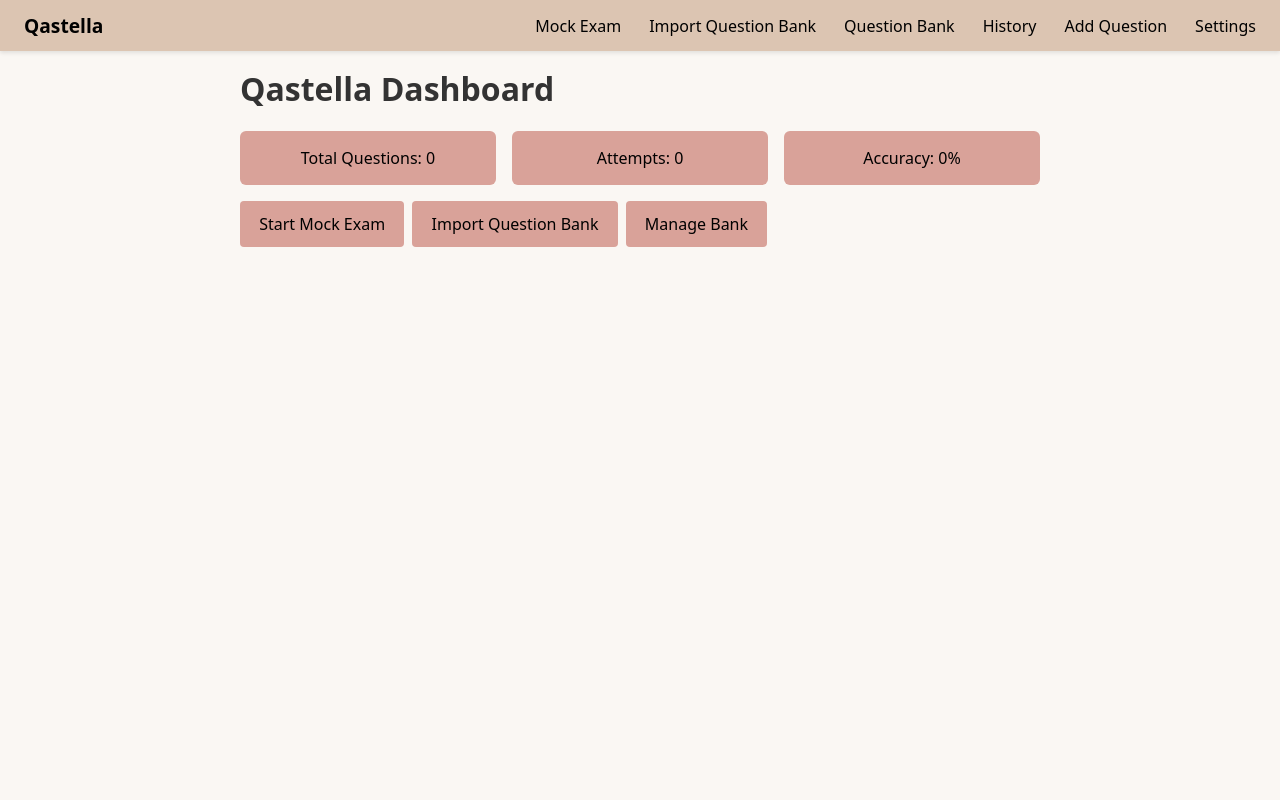
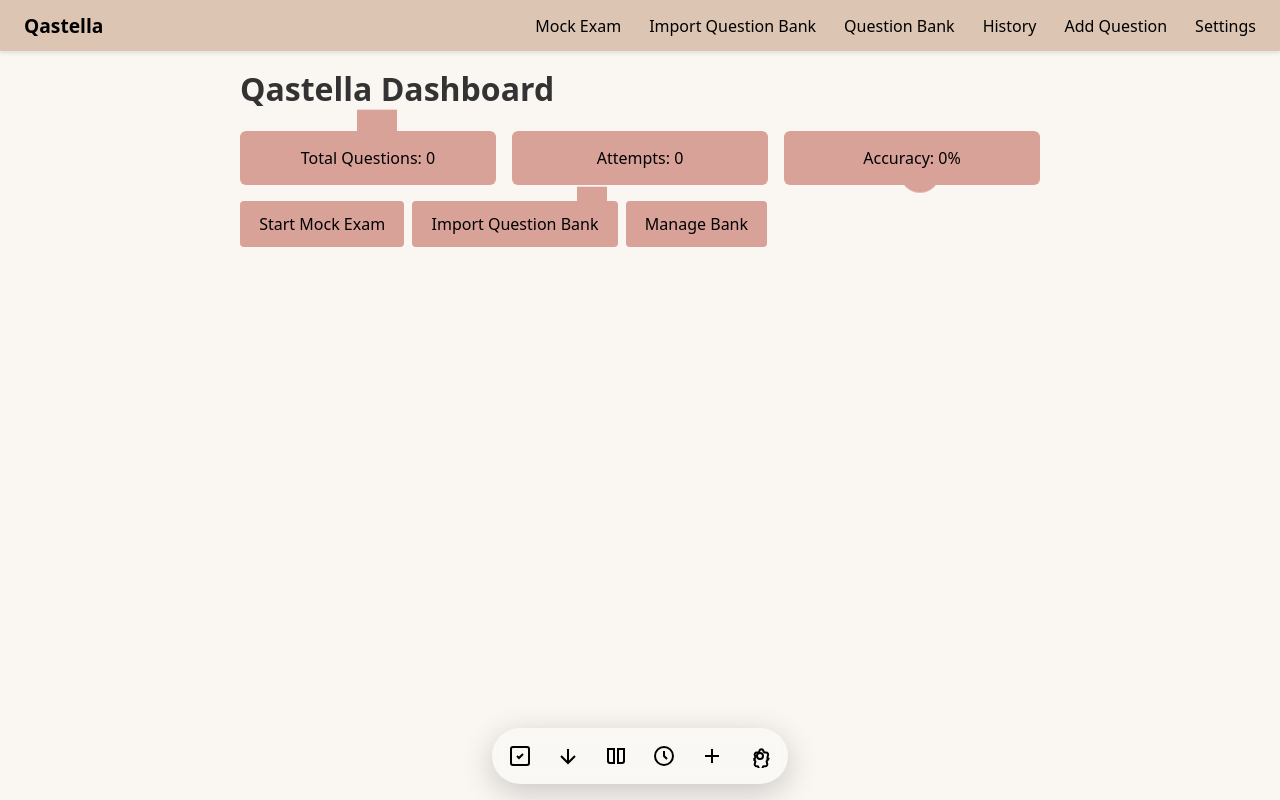
Before and after one commit to honemik/Qastella, a SvelteKit app: page / in a window 1280 px wide. Built offline with nearby package versions, Linux system fonts and the light colour scheme.

Commit message:
Add animated bottom nav and dashboard shapes

```diff
--- a/src/routes/+layout.svelte
+++ b/src/routes/+layout.svelte
@@ -43,3 +43,39 @@
 </nav>
 
 <slot />
+
+<nav class="bottom-nav">
+  <a href="/exam-config" aria-label="Mock Exam">
+    <svg viewBox="0 0 24 24" fill="none" stroke="currentColor" stroke-width="2">
+      <rect x="3" y="3" width="18" height="18" rx="2" />
+      <path d="m9 12 2 2 4-4" />
+    </svg>
+  </a>
+  <a href="/import-questionbank" aria-label="Import Bank">
+    <svg viewBox="0 0 24 24" fill="none" stroke="currentColor" stroke-width="2">
+      <path d="M12 5v14m-7-7 7 7 7-7" />
+    </svg>
+  </a>
+  <a href="/question-bank" aria-label="Question Bank">
+    <svg viewBox="0 0 24 24" fill="none" stroke="currentColor" stroke-width="2">
+      <path d="M4 5h6v14H6a2 2 0 0 1-2-2V5Zm16 0h-6v14h4a2 2 0 0 0 2-2V5Z" />
+    </svg>
+  </a>
+  <a href="/history" aria-label="History">
+    <svg viewBox="0 0 24 24" fill="none" stroke="currentColor" stroke-width="2">
+      <circle cx="12" cy="12" r="9" />
+      <path d="M12 7v5l3 3" />
+    </svg>
+  </a>
+  <a href="/add-question" aria-label="Add Question">
+    <svg viewBox="0 0 24 24" fill="none" stroke="currentColor" stroke-width="2">
+      <path d="M12 5v14M5 12h14" />
+    </svg>
+  </a>
+  <a href="/settings" aria-label="Settings">
+    <svg viewBox="0 0 24 24" fill="none" stroke="currentColor" stroke-width="2">
+      <circle cx="12" cy="12" r="3" />
+      <path d="M19.4 15a1 1 0 0 0 .24 1.09l-.71.71a1 1 0 0 0-.24 1.09l.54 1.87a2 2 0 0 1-1.9 2.53h-1.5a1 1 0 0 0-.95.68l-.39 1.2a2 2 0 0 1-3.8 0l-.39-1.2a1 1 0 0 0-.95-.68H8.67a2 2 0 0 1-1.9-2.53l.54-1.87a1 1 0 0 0-.24-1.09l-.71-.71a1 1 0 0 0 0-1.41l.71-.71a1 1 0 0 0 .24-1.09l-.54-1.87a2 2 0 0 1 1.9-2.53h1.5a1 1 0 0 0 .95-.68l.39-1.2a2 2 0 0 1 3.8 0l.39 1.2a1 1 0 0 0 .95.68h1.5a2 2 0 0 1 1.9 2.53l-.54 1.87a1 1 0 0 0 .24 1.09l.71.71a1 1 0 0 0 0 1.41Z" />
+    </svg>
+  </a>
+</nav>
--- a/src/routes/+page.svelte
+++ b/src/routes/+page.svelte
@@ -31,4 +31,9 @@
     <a href="/import-questionbank">Import Question Bank</a>
     <a href="/question-bank">Manage Bank</a>
   </nav>
+  <div class="shapes">
+    <div class="triangle"></div>
+    <div class="circle"></div>
+    <div class="square"></div>
+  </div>
 </main>
--- a/static/app.css
+++ b/static/app.css
@@ -262,3 +262,82 @@ pre {
 .dashboard .quick a:hover {
   background: var(--nav-bg);
 }
+
+nav.bottom-nav {
+  position: fixed;
+  bottom: 1rem;
+  left: 50%;
+  transform: translateX(-50%);
+  display: flex;
+  gap: 0.5rem;
+  padding: 0.5rem;
+  background: rgba(255, 255, 255, 0.15);
+  backdrop-filter: blur(8px);
+  border-radius: 3rem;
+  box-shadow: 0 8px 32px rgba(0, 0, 0, 0.2);
+}
+nav.bottom-nav a {
+  width: 40px;
+  height: 40px;
+  border-radius: 50%;
+  display: flex;
+  align-items: center;
+  justify-content: center;
+  color: var(--nav-text);
+  text-decoration: none;
+  transition: transform 0.2s, background 0.2s;
+}
+nav.bottom-nav a:hover {
+  transform: translateY(-2px);
+  background: rgba(255, 255, 255, 0.25);
+}
+nav.bottom-nav svg {
+  width: 24px;
+  height: 24px;
+}
+
+.dashboard {
+  position: relative;
+}
+.dashboard .shapes {
+  position: absolute;
+  inset: 0;
+  pointer-events: none;
+  overflow: hidden;
+  z-index: -1;
+}
+.dashboard .shapes div {
+  position: absolute;
+  background: var(--primary);
+  animation: float 12s linear infinite;
+}
+.dashboard .triangle {
+  width: 0;
+  height: 0;
+  border-left: 20px solid transparent;
+  border-right: 20px solid transparent;
+  border-bottom: 30px solid var(--primary);
+  top: 20%;
+  left: 10%;
+}
+.dashboard .circle {
+  width: 40px;
+  height: 40px;
+  border-radius: 50%;
+  top: 40%;
+  right: 20%;
+  animation-delay: 2s;
+}
+.dashboard .square {
+  width: 30px;
+  height: 30px;
+  bottom: 30%;
+  right: 60%;
+  transform: rotate(45deg);
+  animation-delay: 6s;
+}
+@keyframes float {
+  0%,100% { transform: translate(0,0); }
+  25%,75% { transform: translate(30px,10px); }
+  50% { transform: translate(60px,20px); }
+}
```
